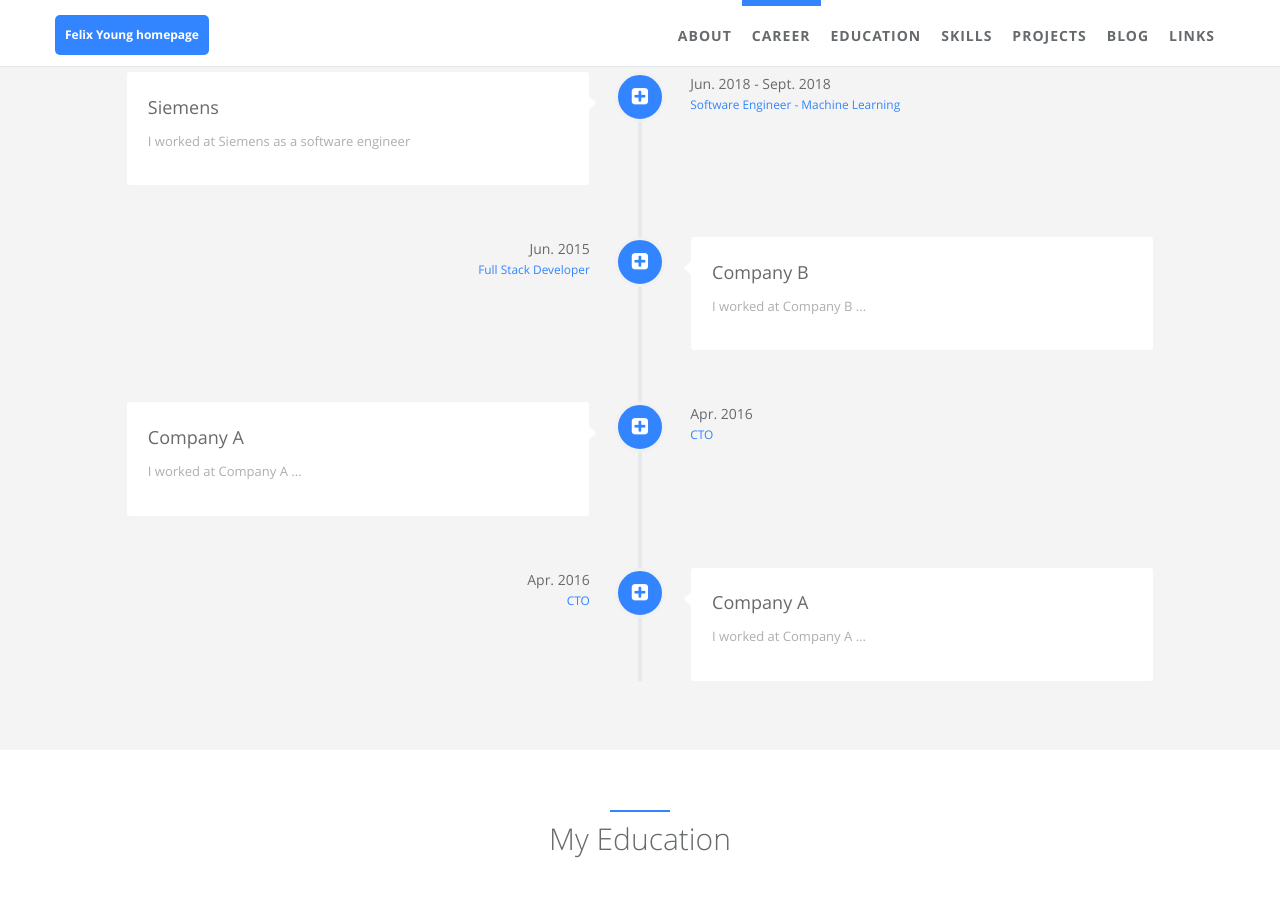
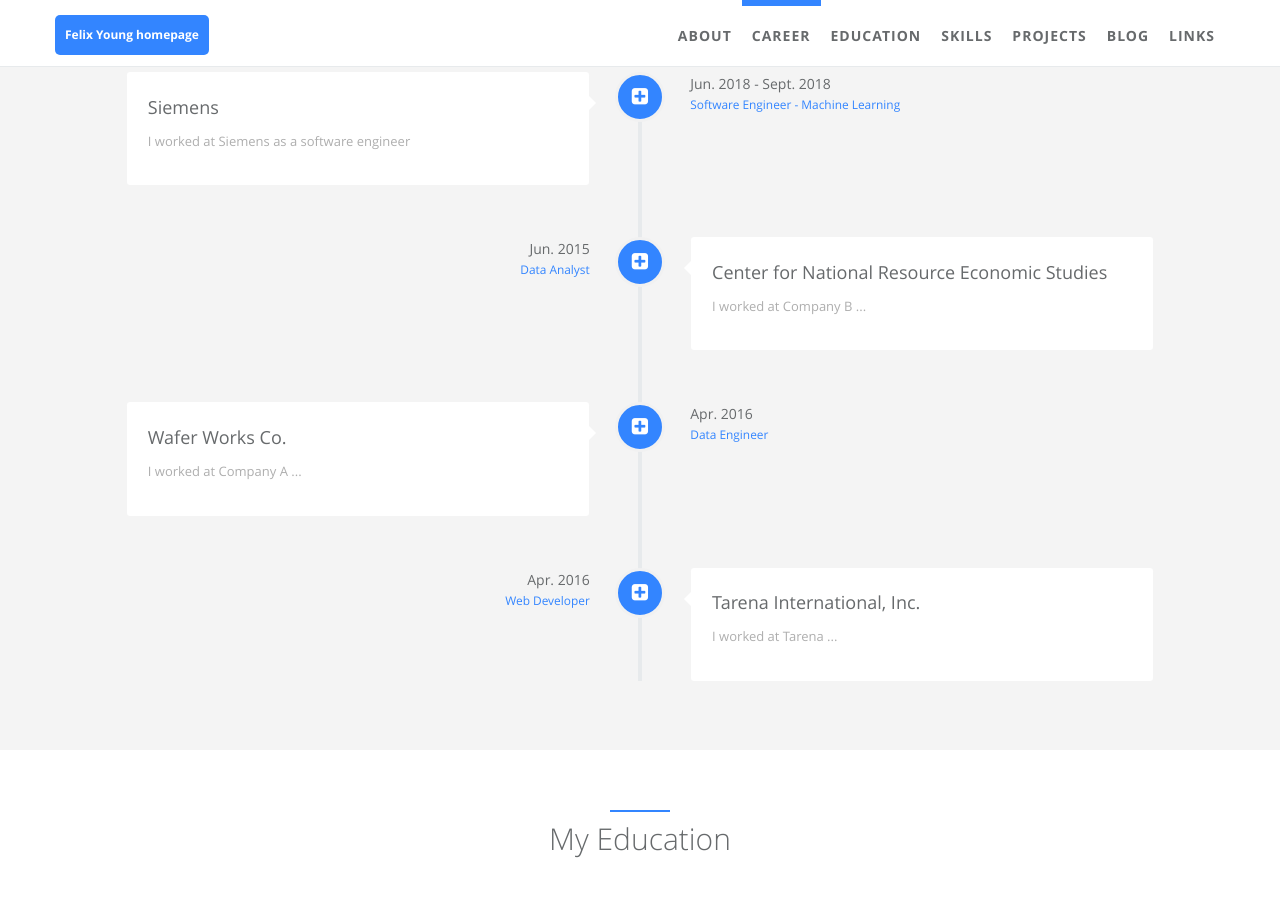
Before and after one commit to abx67/felixyoung, a Jekyll site: the page built from index.html, in a window 1280 px wide and 900 px high, scrolled down 1004 px. Shown: the top 897 px of the window. Built offline with Jekyll 4.4.1, drawn with Linux system fonts in a browser that asks for light colours.

Commit message:
Update careers.yml

```diff
--- a/_data/index/careers.yml
+++ b/_data/index/careers.yml
@@ -15,7 +15,7 @@
   icon: fa-plus-square
 
 - name:
-    detail: Company B
+    detail: Center for National Resource Economic Studies
     i18n: company_b
   desc:
     detail: I worked at Company B ...
@@ -24,12 +24,12 @@
     detail: Jun. 2015
     i18n: company_b_date
   job:
-    detail: Full Stack Developer
+    detail: Data Analyst
     i18n: company_b_job
   icon: fa-plus-square
 
 - name:
-    detail: Company A
+    detail: Wafer Works Co.
     i18n: company_a
   desc:
     detail: I worked at Company A ...
@@ -38,20 +38,20 @@
     detail: Apr. 2016
     i18n: company_a_date
   job:
-    detail: CTO
+    detail: Data Engineer
     i18n: company_a_job
   icon: fa-plus-square
 
 - name:
-    detail: Company A
+    detail: Tarena International, Inc.
     i18n: company_a
   desc:
-    detail: I worked at Company A ...
+    detail: I worked at Tarena ...
     i18n: company_a_desc
   date:
     detail: Apr. 2016
     i18n: company_a_date
   job:
-    detail: CTO
+    detail: Web Developer
     i18n: company_a_job
   icon: fa-plus-square
```
